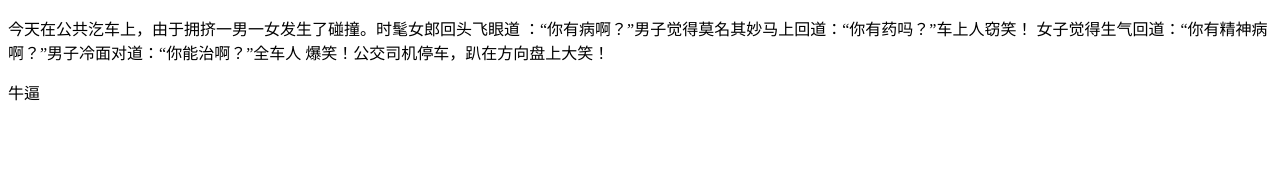
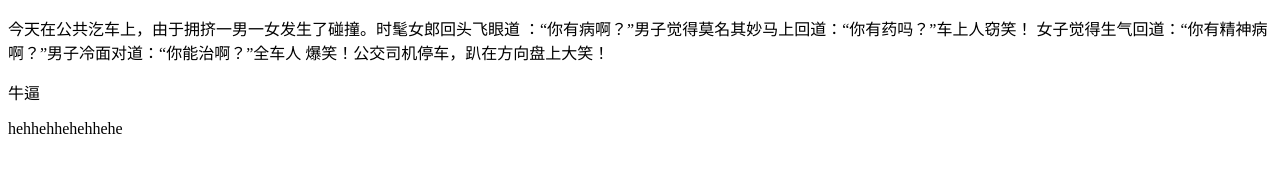
Before and after one commit to GoSolove52020/abc, a plain HTML site: page index.html in a window 1280 px wide. Drawn offline with Linux system fonts and the light colour scheme.

Commit message:
index.html

```diff
--- a/index.html
+++ b/index.html
@@ -14,6 +14,7 @@
         女子觉得生气回道：“你有精神病啊？”男子冷面对道：“你能治啊？”全车人
         爆笑！公交司机停车，趴在方向盘上大笑！</p>
         <p>牛逼</p>
+        <p>hehhehhehehhehe</p>
 </body>
 
 </html>
```
